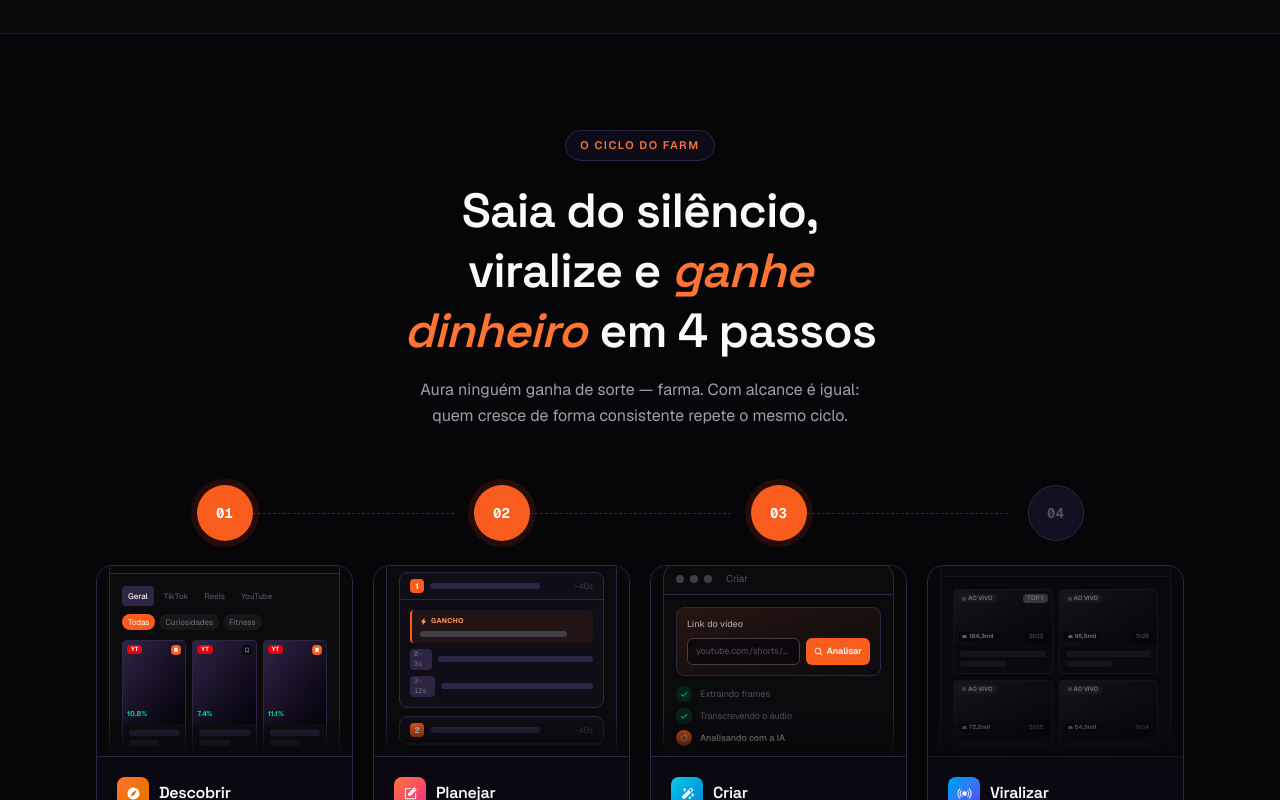
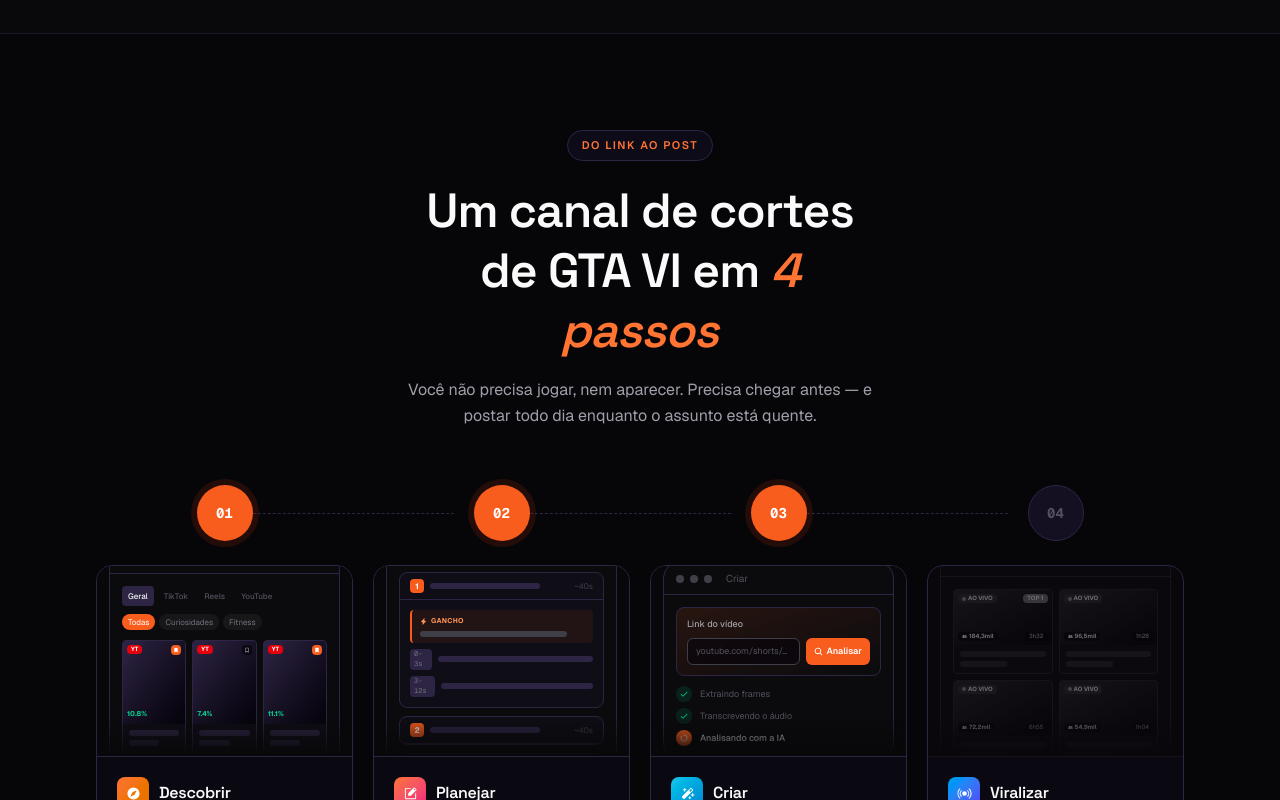
Before and after one commit to pulsecoding2026-gif/viral-farm, a Next.js app: page / in a window 1280 px wide. Shown: the part 1420-2220 px from the top of the page. Built offline with nearby package versions, Linux system fonts and the light colour scheme.

Commit message:
Home de 9 secoes para 5, e o texto sai da marca antiga

```diff
--- a/src/app/(site)/metodo.tsx
+++ b/src/app/(site)/metodo.tsx
@@ -50,16 +50,15 @@
       <div className="mx-auto max-w-6xl px-5 py-16 sm:px-8 sm:py-24">
         <div className="mx-auto max-w-[52ch] text-center">
           <span className="inline-block rounded-full border border-zinc-800 bg-zinc-900/60 px-3.5 py-1.5 text-[11px] font-semibold tracking-[0.14em] text-orange-500 uppercase">
-            O ciclo do farm
+            Do link ao post
           </span>
-          <h2 className="mt-5 text-3xl leading-tight font-semibold tracking-tight text-zinc-50 sm:text-5xl">
-            Saia do silêncio, viralize e{" "}
-            <span className="pr-[2px] text-orange-500 italic">ganhe dinheiro</span>{" "}
-            em 4 passos
+          <h2 className="fonte-titulo mt-5 text-3xl leading-tight font-semibold tracking-tight text-zinc-50 sm:text-5xl">
+            Um canal de cortes de GTA VI em{" "}
+            <span className="pr-[2px] text-orange-500 italic">4 passos</span>
           </h2>
           <p className="mt-4 text-base leading-relaxed text-zinc-400">
-            Aura ninguém ganha de sorte — farma. Com alcance é igual: quem
-            cresce de forma consistente repete o mesmo ciclo.
+            Você não precisa jogar, nem aparecer. Precisa chegar antes — e
+            postar todo dia enquanto o assunto está quente.
           </p>
         </div>
 
--- a/src/app/(site)/page.tsx
+++ b/src/app/(site)/page.tsx
@@ -4,16 +4,10 @@
 import { HeroVideo } from "./hero-video";
 import { HeroEntrada } from "./hero-entrada";
 import { Metodo } from "./metodo";
-import { VisaoIA } from "./visao-ia";
-import {
-  DestaqueGrande,
-  DestaquesDuplos,
-  DestaqueBiblioteca,
-} from "./destaques";
+import { DestaqueGrande } from "./destaques";
 import { Monetizacao } from "./monetizacao";
 import { Planos } from "./planos";
 import { Perguntas } from "./perguntas";
-import { ChamadaFinal } from "./chamada-final";
 import { ContagemLancamento } from "./contagem-lancamento";
 import { Logo } from "../logo";
 import { NAO_AFILIADO } from "@/lib/gta/marca";
@@ -159,20 +153,22 @@
         </div>
       </section>
 
+      {/*
+        CINCO SEÇÕES, e antes eram nove.
+        Saíram VisaoIA, DestaquesDuplos e DestaqueBiblioteca — três blocos que
+        passeavam pelos recursos da ferramenta genérica. Numa página movida a
+        urgência (o lançamento tem data), cada rolagem a mais é uma chance de
+        a pessoa desistir antes do preço. O que ficou responde, na ordem: o que
+        é, prova que funciona, por que dá dinheiro, quanto custa e a dúvida que
+        trava a compra.
+        Os componentes continuam existindo no repositório — se um deles fizer
+        falta, é uma linha para trazer de volta.
+      */}
       <Metodo />
       <DestaqueGrande />
-      <VisaoIA />
-      <DestaquesDuplos />
-      <DestaqueBiblioteca />
-
-
-      {/* A monetização vem logo antes dos planos: é ela que dá o porquê de
-          pagar, e o bloco termina com o custo por roteiro. */}
       <Monetizacao />
       <Planos />
       <Perguntas />
-
-      <ChamadaFinal />
 
       {/* ----------------------------------------------------------- rodapé */}
       <footer className="border-t border-zinc-800/60">
```
